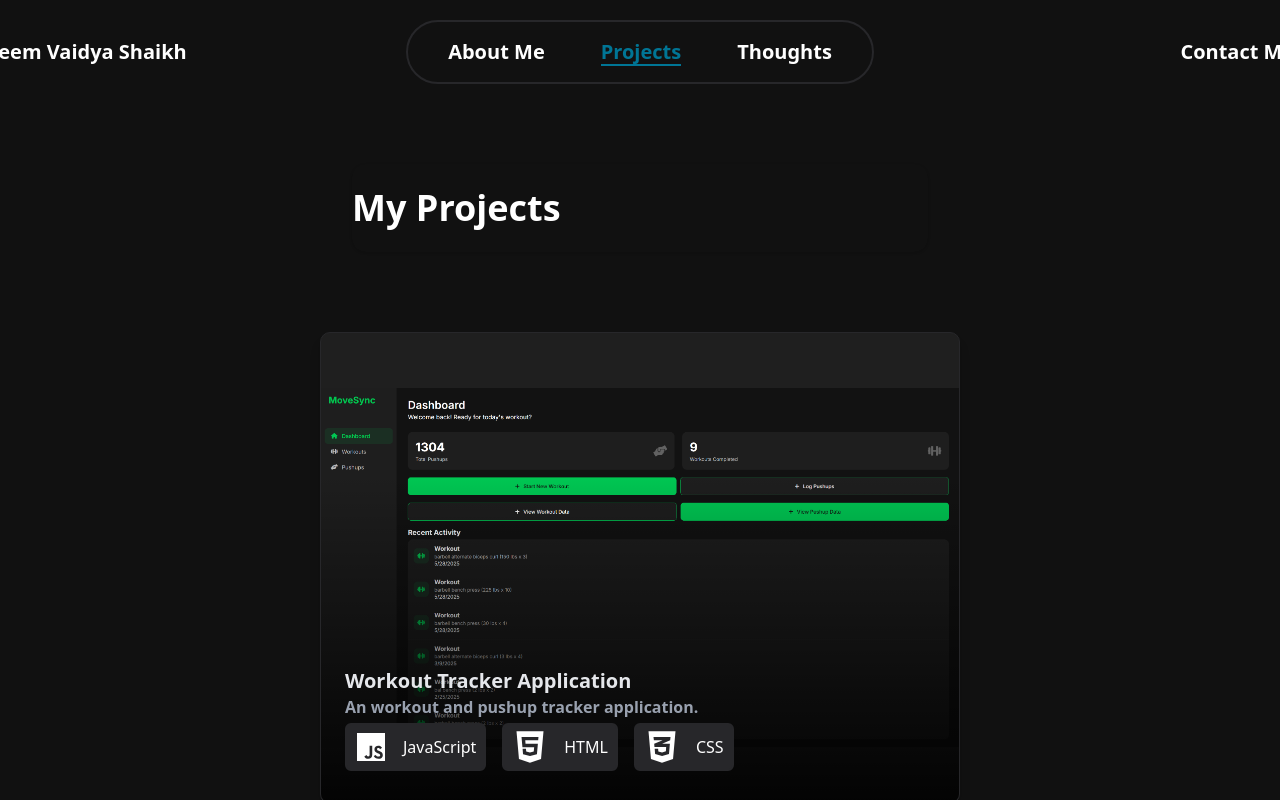
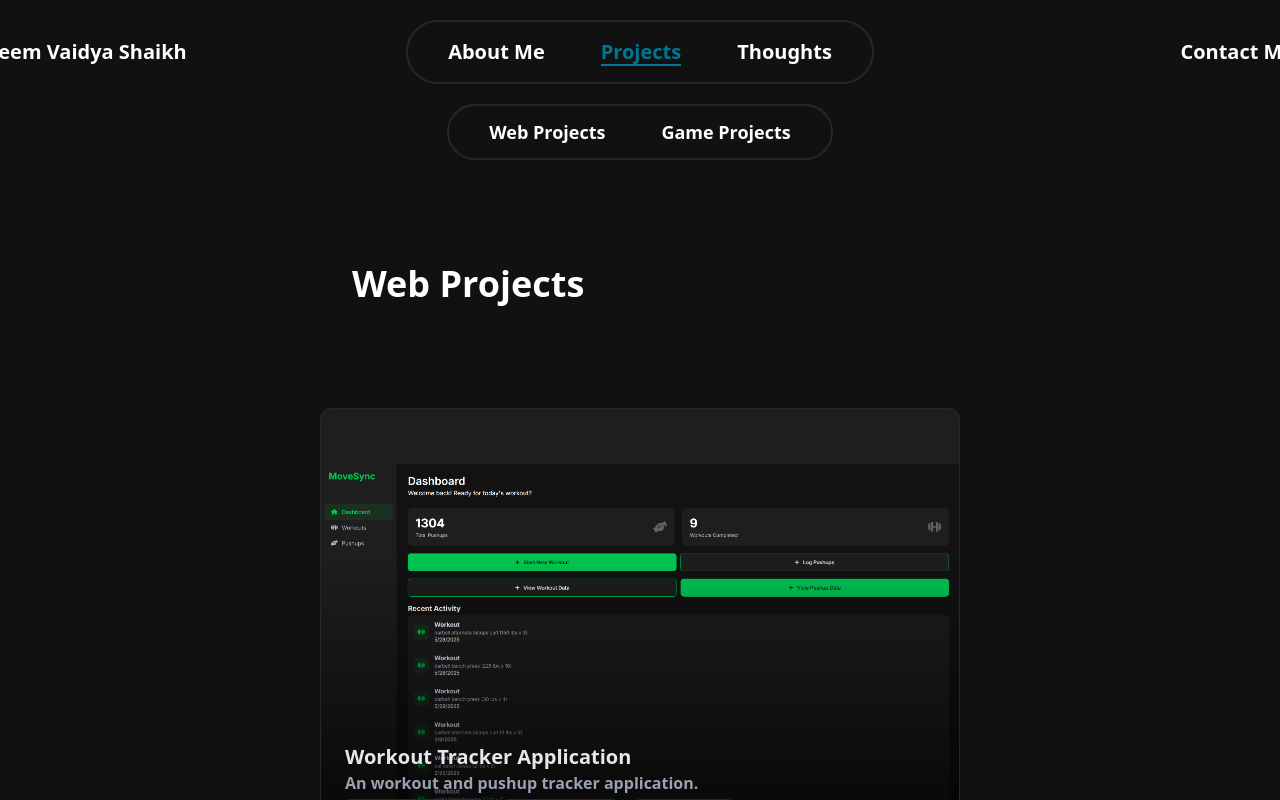
Before and after one commit to AazeemVS/Portfolio-Site, a React (Vite) app in the folder my-portfolio/: page /Projects in a window 1280 px wide. Shown: the top 800 px of the page. Built offline with nearby package versions, Linux system fonts and the light colour scheme.

Commit message:
Refactored the projects page and added a sub nav bar to take users to web projects, and game projects

```diff
--- a/my-portfolio/src/pages/Projects.tsx
+++ b/my-portfolio/src/pages/Projects.tsx
@@ -1,10 +1,8 @@
 import React from "react";
 import Footer from "@/components/ui/footer";
 import TSIcon from "@/components/ui/icons/tsIcon";
-import NextJSIcon from "@/components/ui/icons/nextJSProjIcon";
 import AngularIcon from "@/components/ui/icons/angularIcon";
 import ProjectTemplate from "@/components/ui/projectTemplate";
-import { useNavigate } from "react-router-dom";
 import {
   Card,
   CardContent,
@@ -27,20 +25,108 @@ import ShadcnIcon from "@/components/ui/icons/shadcnIcon";
 import CSharpIcon from "@/components/ui/icons/csharpIcon";
 import FigmaIcon from "@/components/ui/icons/figmaIcon";
 
+import {
+  BrowserRouter as Router,
+  useNavigate,
+  useLocation,
+} from "react-router-dom";
+
+import {
+  NavigationMenu,
+  NavigationMenuList,
+  NavigationMenuItem,
+  NavigationMenuLink,
+} from "@/components/ui/navigation-menu";
+import { motion } from "framer-motion";
+
 //Images
 import SBESCIImg from "@/../images/SBESCI_site_pic.png";
 import CatchFrenzyImg from "@/../images/Catch_Frenzy_Site_Pic2.png";
 import WorkoutAppImg from "@/../images/WorkoutAppHomePage.png";
 import UnexpectedEscapesHomePage from "@/../images/Unexpected_Escapes_homeImg.png";
 
+function NavBar() {
+  const location = useLocation();
+  const underlineVariants = {
+    rest: { width: 0 },
+    hover: { width: "100%" },
+    active: { width: "100%" },
+  };
+  const underlineTransition = { duration: 0.3, ease: "easeOut" };
+
+  const scrollToSection = (sectionId: string) => {
+    const element = document.getElementById(sectionId);
+    if (element) {
+      element.scrollIntoView({
+        behavior: "smooth",
+        block: "start",
+      });
+    }
+  };
+
+  return (
+    <div className="mt-5 flex justify-center">
+      <div className="max-w-4xl px-4">
+        <NavigationMenu className="w-full">
+          <NavigationMenuList className="flex justify-center">
+            <NavigationMenuItem>
+              <div className="flex space-x-6 px-6 py-2 border-2 border-[#27272a] rounded-full">
+                {[
+                  ["Web Projects", "web-projects"],
+                  ["Game Projects", "game-projects"],
+                ].map(([label, sectionId]) => (
+                  <NavigationMenuItem key={label}>
+                    <motion.div
+                      className="relative"
+                      initial="rest"
+                      whileHover="hover"
+                      whileTap={{ scale: 0.95 }}
+                    >
+                      <NavigationMenuLink
+                        className={`text-lg font-bold whitespace-nowrap px-4 py-1 ${
+                          location.hash === `#${sectionId}`
+                            ? "text-cyan-700"
+                            : "text-white"
+                        }`}
+                        onClick={() => scrollToSection(sectionId)}
+                      >
+                        {label}
+                        <motion.span
+                          className="absolute bottom-0 left-0 h-0.5 bg-cyan-700"
+                          variants={underlineVariants}
+                          initial={
+                            location.hash === `#${sectionId}`
+                              ? "active"
+                              : "rest"
+                          }
+                          animate={
+                            location.hash === `#${sectionId}`
+                              ? "active"
+                              : "rest"
+                          }
+                          transition={underlineTransition}
+                        />
+                      </NavigationMenuLink>
+                    </motion.div>
+                  </NavigationMenuItem>
+                ))}
+              </div>
+            </NavigationMenuItem>
+          </NavigationMenuList>
+        </NavigationMenu>
+      </div>
+    </div>
+  );
+}
+
 const Projects: React.FC = () => {
   const navigate = useNavigate();
   return (
     <>
-      <Card className="border-none">
+      <NavBar />
+      <Card id="web-projects" className="border-none">
         <h2 className="text-white text-left text-4xl font-bold">
-          {" "}
-          My Projects{" "}
+          Web Projects
         </h2>
       </Card>
       <ProjectTemplate
@@ -50,7 +136,6 @@ const Projects: React.FC = () => {
         icons={[<JSIcon key="1" />, <HTMLIcon key="3" />, <CSSIcon key="4" />]}
         onClick={() => navigate("/WorkoutTrackerInfoPage")}
       />
-
       <ProjectTemplate
         title="EduBridge"
         description="An educational platform connecting learners and mentors in real time."
@@ -64,7 +149,6 @@ const Projects: React.FC = () => {
         ]}
         onClick={() => navigate("/EduBridgeInfoPage")}
       />
-
       <ProjectTemplate
         title="Unexpected Escapes"
         description="An educational platform connecting learners and mentors in real time."
@@ -73,7 +157,6 @@ const Projects: React.FC = () => {
         icons={[<JSIcon key="1" />, <HTMLIcon key="3" />, <CSSIcon key="4" />]}
         onClick={() => navigate("/UnexpectedEscapesInfoPage")}
       />
-
       <ProjectTemplate
         title="Catch Frenzy"
         description="An educational platform connecting learners and mentors in real time."
@@ -82,6 +165,12 @@ const Projects: React.FC = () => {
         icons={[<JSIcon key="1" />, <HTMLIcon key="3" />, <CSSIcon key="4" />]}
         onClick={() => navigate("/CatchFrenzyInfoPage")}
       />
+      <Card id="game-projects" className="border-none">
+        <h2 className="text-white text-left text-4xl font-bold">
+          Game Projects
+        </h2>
+      </Card>
+
       <footer>
         <Footer></Footer>
       </footer>
```
